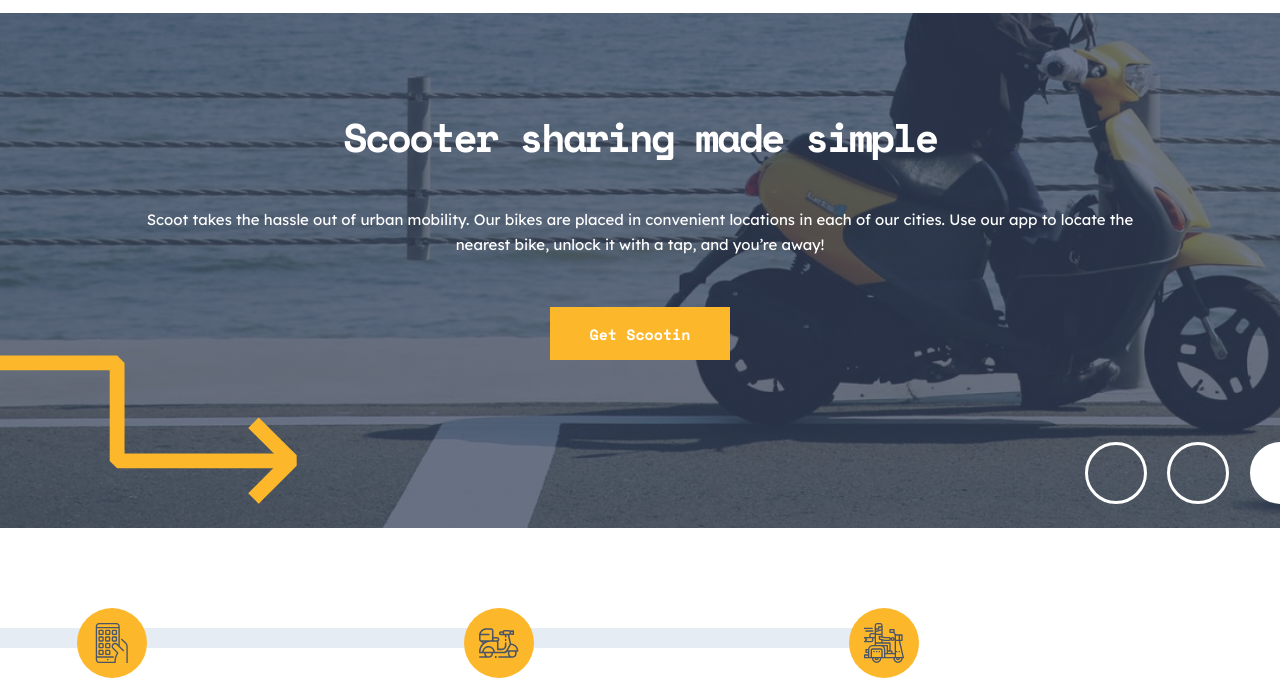
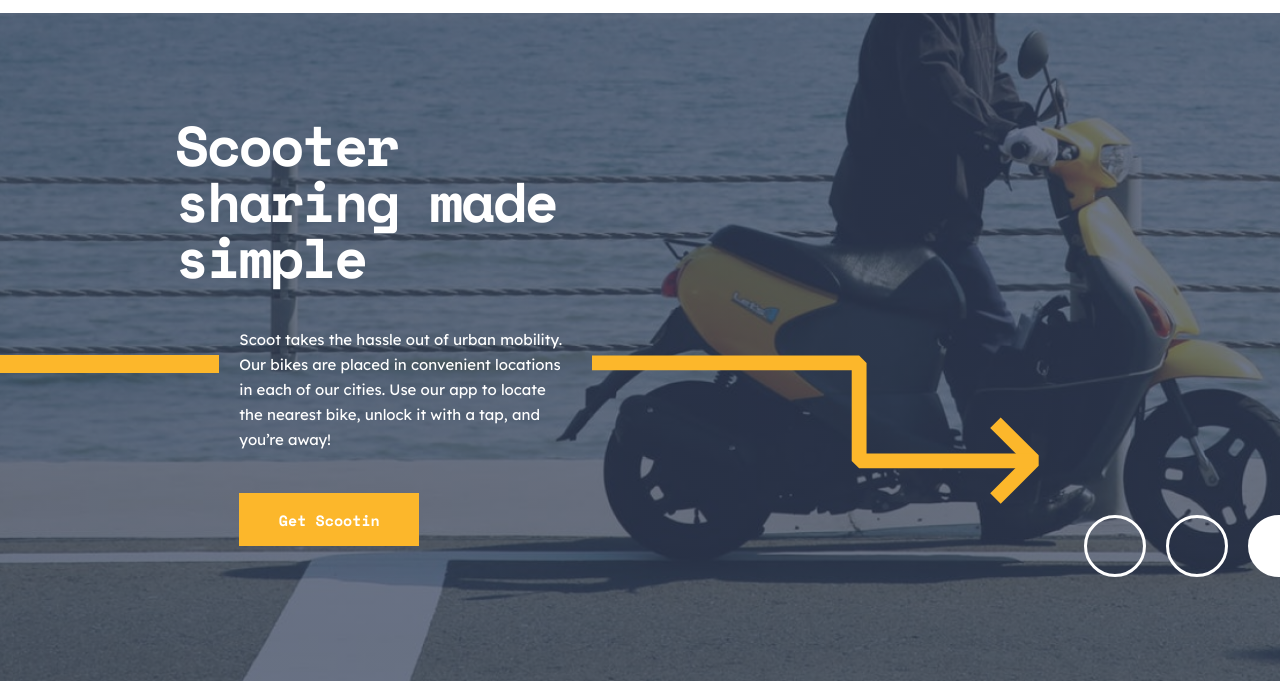
Before and after one commit to ValouZ/ECV-scoot, a website built with Parcel: page src/index.html in a window 1280 px wide. Shown: the part 72-767 px from the top of the page. Built offline with nearby package versions, Linux system fonts and the light colour scheme.

Commit message:
change the hero in grid

```diff
--- /dev/null
+++ b/src/assets/style/components/_hero.scss
@@ -0,0 +1,105 @@
+.hero{
+  width: 100%;
+  min-height: 500px;
+  padding: 13vh 0;
+  background-image: linear-gradient(0deg, rgba(47,59,89,0.7) 0%, rgba(47,59,89,0.7) 100%), url('../../assets/image/home_bg.jpg');
+  background-size: cover;
+  background-position: right bottom;
+  color: $white;
+  text-align: center;
+  position: relative;
+  overflow: hidden;
+  display: grid;
+  grid-template: auto auto auto auto / 100%;
+  @include tablet{
+    grid-template-columns: 1fr 1fr;
+  }
+  @include desktop{
+    grid-template-columns: 0.7fr 0.2fr 1.5fr 1.6fr 1fr;
+    grid-template-rows: 1fr 1fr 0.5fr;
+    gap: 20px 20px;
+  }
+  h1, p, button{
+    margin: 3vh 10vw;
+    align-self: center;
+    justify-self: center;
+    @include tablet{
+      grid-column-start:1;
+      grid-column-end:span 2;
+    }
+  }
+  h1{
+    color: $white;
+    @include desktop{
+      grid-column-start:2;
+      grid-column-end:span 2;
+      margin: 0;
+      text-align: left;
+    }
+  }
+  @include desktop{
+    .hero__lign{
+      content:"";
+      width: 100%;
+      border: 9px solid $yellow;
+      grid-column-start:1;
+      grid-column-end: span 2;
+      grid-row-start:2;
+      grid-row-end: span 2;
+      margin: 0;
+      align-self: flex-start;
+      margin-top: 50px;
+    }
+    p{
+      grid-column-start:3;
+      grid-column-end:span 1;
+      margin: 0;
+      text-align: left;
+    }
+    button{
+      grid-column-start:3;
+      grid-column-end:span 1;
+      margin: 0;
+      justify-self: flex-start;
+      align-self: flex-start;
+    }
+  }
+
+  img{
+    justify-content: flex-start;
+    margin-left: -300px;
+    @include tablet{
+      margin-left: -100px;
+    }
+    @include desktop{
+      grid-column-start:4;
+      grid-column-end:span 1;
+      grid-row-start:2;
+      grid-row-end:span 2;
+      margin: 0;
+      margin-top: 50px;
+    }
+  }
+  @include tablet{
+    div{
+      display: grid;
+      grid-template: 100% / 62px 62px 62px;
+      gap:20px;
+      align-self: flex-end;
+      justify-self: flex-end;
+      margin-right: -15px;
+      .hero__circle{
+        content:"";
+        width: 62px;
+        height: 62px;
+        border-radius: 50%;
+        border: 3px solid $white;
+        z-index: 1;
+        bottom: 3vh;
+      }
+      .hero-circle-three{
+        background-color: $white;
+      }
+    }
+  }
+}
--- a/src/assets/style/components/_topcontainer.scss
+++ /dev/null
@@ -1,96 +0,0 @@
-.section-topcontainer{
-    width: 100%;
-    min-height: 500px;
-    padding: 13vh 10vw;
-    background-image: linear-gradient(0deg, rgba(47,59,89,0.7) 0%, rgba(47,59,89,0.7) 100%), url('../../assets/image/home_bg.jpg');
-    background-size: cover;
-    background-position: right bottom;
-    color: $white;
-    text-align: center;
-    position: relative;
-    overflow: hidden;
-    article{
-      @include flex($dir: column, $jc:center, $ai:center, $gap: 50px);
-      h1, p, img, button{
-        z-index: 2;
-      }
-      h1{
-        color: $white;
-        font-size: 40px;
-        line-height: 40px;
-      }
-      img{
-        position: absolute;
-        left: -300px;
-        bottom: 3vh;
-      }
-    }
-}
-
-@media screen and (min-width: 768px){
-  .section-topcontainer{
-    article{
-      margin-bottom: 8vh;
-      img {
-        left: -150px;
-      }
-      .section-topcontainer__circle{
-        content:"";
-        position: absolute;
-        width: 62px;
-        height: 62px;
-        border-radius: 50%;
-        border: 3px solid $white;
-        z-index: 1;
-        bottom: 3vh;
-      }
-      .topcontainer-circle-one{
-        right: 133.5px;
-      }
-      .topcontainer-circle-two{
-        right: 51.5px;
-      }
-      .topcontainer-circle-three{
-        right: -31.5px;
-        background-color: $white;
-      }
-    }
-  }
-}
-
-@media screen and (min-width: 1500px){
-  .section-topcontainer{
-    text-align: left;
-    position: relative;
-    &::before{
-      content:"";
-      position: absolute;
-      left: 0;
-      width: 17%;
-      height: 0px;
-      top: 50%;
-      transform: translateY(-50%);
-      position: absolute;
-      border: 9px solid $yellow;
-    }
-    article{
-      align-items: flex-start;
-      width: 40%;
-      margin-left: 10vw;
-      h1{
-        font-size: 56px;
-        line-height: 56px;
-      }
-      p, button{
-        margin-left: 2vw;
-      }
-      img{
-        bottom: 21vh;
-        left: 55%;
-      }
-      .section-topcontainer__circle{
-        bottom: 21vh;
-      }
-    }
-  }
-}
--- a/src/assets/style/general/_reset.scss
+++ b/src/assets/style/general/_reset.scss
@@ -31,9 +31,14 @@
 h1 {
   font-family: 'Space Mono';
   font-weight: bold;
-  font-size: 56px;
-  line-height: 56px;
-  letter-spacing: -2.5px;
+  font-size: 40px;
+  line-height: 40px;
+  letter-spacing: -1.78571px;
+  @include tablet{
+    font-size: 56px;
+    line-height: 56px;
+    letter-spacing: -2.5px;
+  }
 }
 
 h2 {
--- a/src/assets/style/main.scss
+++ b/src/assets/style/main.scss
@@ -8,7 +8,7 @@
 @import 'components/footer';
 @import 'components/button';
 
-@import 'components/topcontainer';
+@import 'components/hero';
 @import 'components/simpletopcontainer';
 @import 'components/figureicone';
 @import 'components/bubble';
--- a/src/index.html
+++ b/src/index.html
@@ -41,31 +41,17 @@
     </header>
 
     <main>
-      <section class="section-topcontainer">
-        <article>
-          <h1>Scooter sharing made simple</h1>
-          <p>
-            Scoot takes the hassle out of urban mobility. Our bikes are placed
-            in convenient locations in each of our cities. Use our app to locate
-            the nearest bike, unlock it with a tap, and you’re away!
-          </p>
-          <button class="button" type="button">Get Scootin</button>
-          <img
-            src="./assets/image/arrow-header.svg"
-            alt="Yellow arrow"
-            width="447px"
-            height="auto"
-          />
-          <div
-            class="section-topcontainer__circle topcontainer-circle-one"
-          ></div>
-          <div
-            class="section-topcontainer__circle topcontainer-circle-two"
-          ></div>
-          <div
-            class="section-topcontainer__circle topcontainer-circle-three"
-          ></div>
-        </article>
+      <section class="hero">
+        <h1>Scooter sharing made simple</h1>
+        <div class="hero__lign"></div>
+        <p>Scoot takes the hassle out of urban mobility. Our bikes are placed in convenient locations in each of our cities. Use our app to locate the nearest bike, unlock it with a tap, and you’re away!</p>
+        <button class="button" type="button"> Get Scootin</button>
+        <img src="./assets/image/arrow-header.svg" alt="Yellow arrow" width="447px" height="auto">
+        <div>
+          <div class="hero__circle hero-circle-one"></div>
+          <div class="hero__circle hero-circle-two"></div>
+          <div class="hero__circle hero-circle-three"></div>
+        </div>
       </section>
 
       <section class="section-figure-icones">
```
